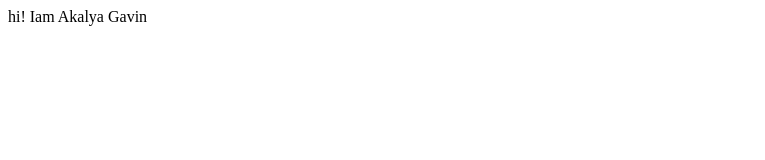
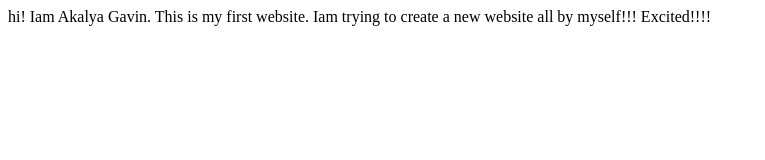
Before and after one commit to AkalyaKS/practise.com, a plain HTML site: page index.html in a window 1280 px wide. Shown: the whole page, without its empty margins (0-765 px from the left). Drawn offline with Linux system fonts and the light colour scheme.

Commit message:
added description about the wesite
added more details about the website

```diff
--- a/index.html
+++ b/index.html
@@ -7,6 +7,7 @@
     <title>forpractise</title>
 </head>
 <body>
-    hi! Iam Akalya Gavin
+    hi! Iam Akalya Gavin. This is my first website.
+    Iam trying to create a new website all by myself!!! Excited!!!!
 </body>
 </html>
```
